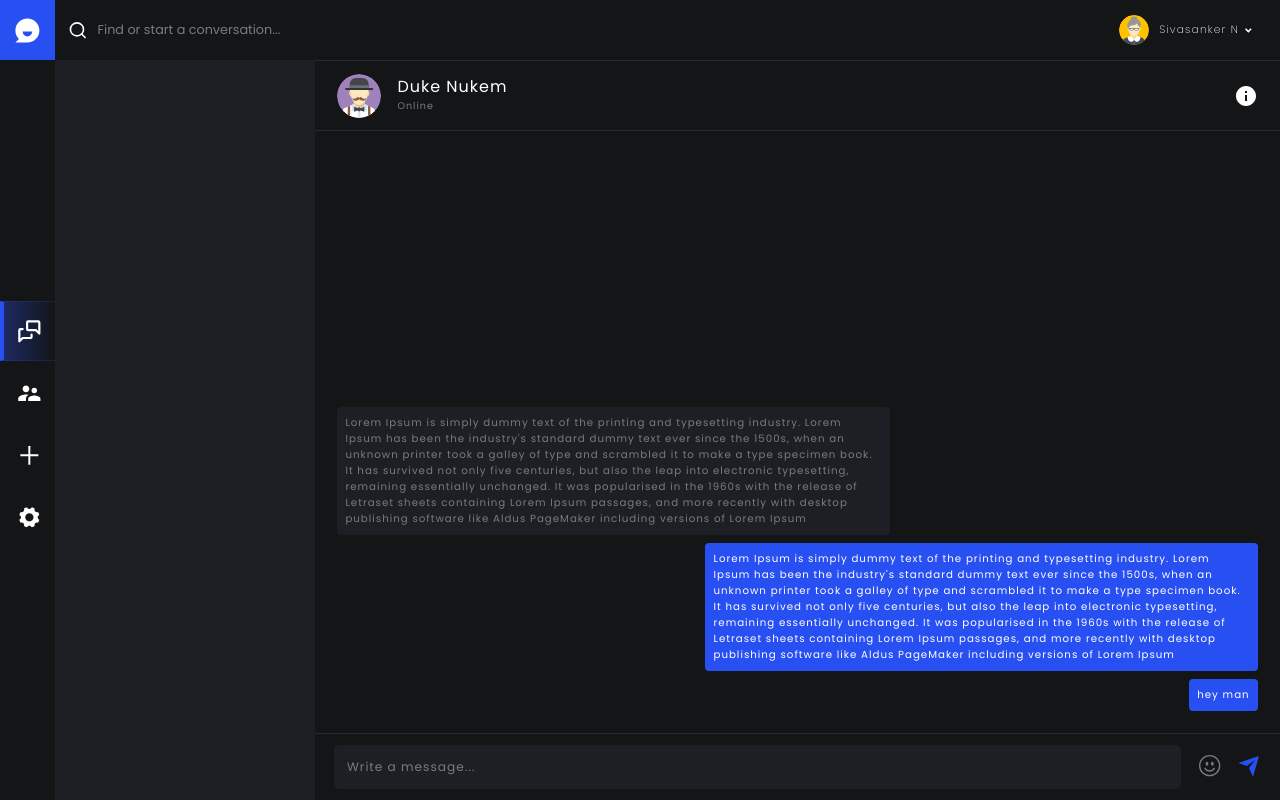
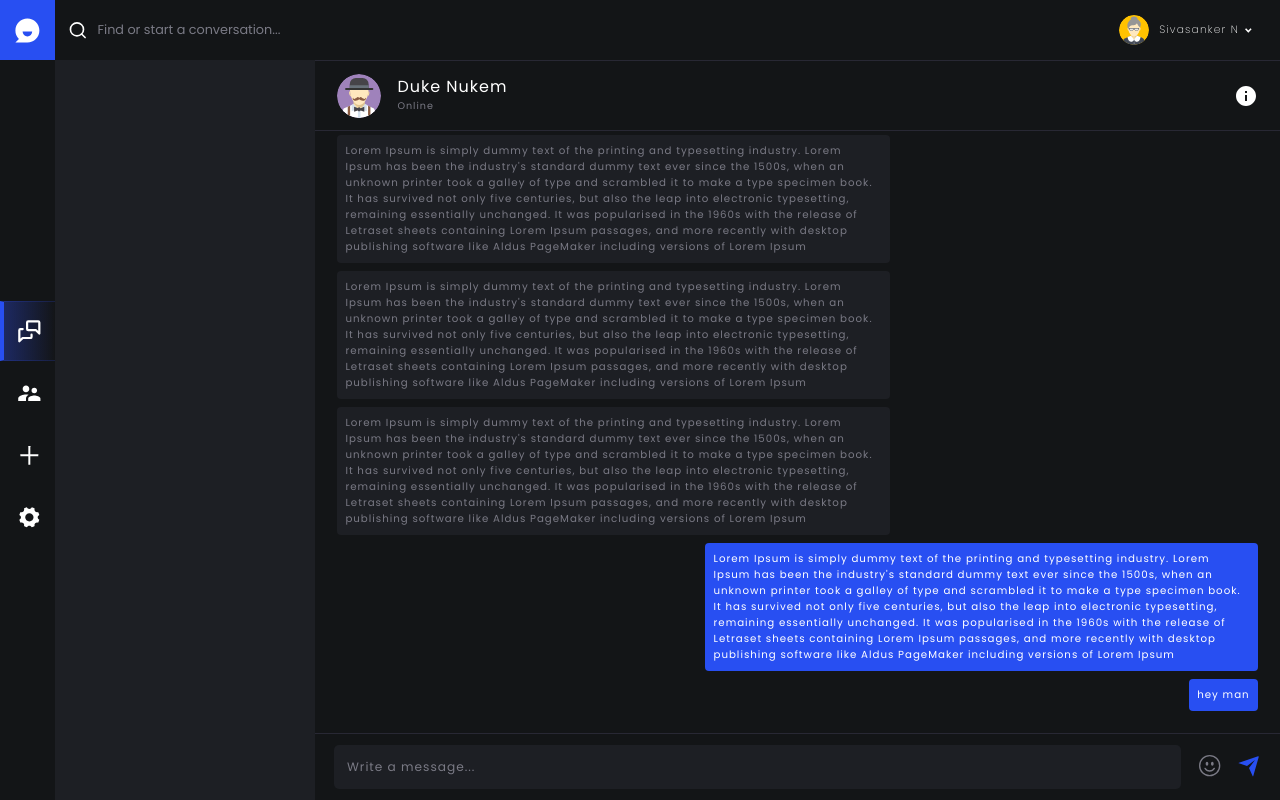
Before and after one commit to DevelopedBy-Siva/chat-with-me, a React (Create React App) app in the folder client/: page / in a window 1280 px wide. Built offline with nearby package versions, Linux system fonts and the light colour scheme.

Commit message:
Client Side: Implement a wrapper for the chat container

```diff
--- a/client/src/assets/dummy_values.js
+++ b/client/src/assets/dummy_values.js
@@ -13,6 +13,31 @@ const contacts = [
     message:
       "Lorem Ipsum is simply dummy text of the printing and typesetting industry. Lorem Ipsum has been the industry's standard dummy text ever since the 1500s, when an unknown printer took a galley of type and scrambled it to make a type specimen book. It has survived not only five centuries, but also the leap into electronic typesetting, remaining essentially unchanged. It was popularised in the 1960s with the release of Letraset sheets containing Lorem Ipsum passages, and more recently with desktop publishing software like Aldus PageMaker including versions of Lorem Ipsum",
   },
+  {
+    sender: "duke",
+    message:
+      "Lorem Ipsum is simply dummy text of the printing and typesetting industry. Lorem Ipsum has been the industry's standard dummy text ever since the 1500s, when an unknown printer took a galley of type and scrambled it to make a type specimen book. It has survived not only five centuries, but also the leap into electronic typesetting, remaining essentially unchanged. It was popularised in the 1960s with the release of Letraset sheets containing Lorem Ipsum passages, and more recently with desktop publishing software like Aldus PageMaker including versions of Lorem Ipsum",
+  },
+  {
+    sender: "duke",
+    message:
+      "Lorem Ipsum is simply dummy text of the printing and typesetting industry. Lorem Ipsum has been the industry's standard dummy text ever since the 1500s, when an unknown printer took a galley of type and scrambled it to make a type specimen book. It has survived not only five centuries, but also the leap into electronic typesetting, remaining essentially unchanged. It was popularised in the 1960s with the release of Letraset sheets containing Lorem Ipsum passages, and more recently with desktop publishing software like Aldus PageMaker including versions of Lorem Ipsum",
+  },
+  {
+    sender: "duke",
+    message:
+      "Lorem Ipsum is simply dummy text of the printing and typesetting industry. Lorem Ipsum has been the industry's standard dummy text ever since the 1500s, when an unknown printer took a galley of type and scrambled it to make a type specimen book. It has survived not only five centuries, but also the leap into electronic typesetting, remaining essentially unchanged. It was popularised in the 1960s with the release of Letraset sheets containing Lorem Ipsum passages, and more recently with desktop publishing software like Aldus PageMaker including versions of Lorem Ipsum",
+  },
+  {
+    sender: "siva",
+    message:
+      "Lorem Ipsum is simply dummy text of the printing and typesetting industry. Lorem Ipsum has been the industry's standard dummy text ever since the 1500s, when an unknown printer took a galley of type and scrambled it to make a type specimen book. It has survived not only five centuries, but also the leap into electronic typesetting, remaining essentially unchanged. It was popularised in the 1960s with the release of Letraset sheets containing Lorem Ipsum passages, and more recently with desktop publishing software like Aldus PageMaker including versions of Lorem Ipsum",
+  },
+  {
+    sender: "siva",
+    message:
+      "Lorem Ipsum is simply dummy text of the printing and typesetting industry. Lorem Ipsum has been the industry's standard dummy text ever since the 1500s, when an unknown printer took a galley of type and scrambled it to make a type specimen book. It has survived not only five centuries, but also the leap into electronic typesetting, remaining essentially unchanged. It was popularised in the 1960s with the release of Letraset sheets containing Lorem Ipsum passages, and more recently with desktop publishing software like Aldus PageMaker including versions of Lorem Ipsum",
+  },
 ];
 
 export { contacts };
--- a/client/src/components/Home/Content/ChatContainer.js
+++ b/client/src/components/Home/Content/ChatContainer.js
@@ -42,6 +42,7 @@ export default function ChatContainer() {
 
   return (
     <ContentWrapper>
+      <Container>
         <ChatBox>
           <ReceiverContainer>
             <Receiver>
@@ -87,16 +88,25 @@ export default function ChatContainer() {
             </SendBtn>
           </MessageOprs>
         </MessageInputContainer>
+      </Container>
     </ContentWrapper>
   );
 }
 
+const Container = styled.section`
+  flex: 1;
+  min-height: 0;
+  display: flex;
+  flex-direction: column;
+  background-color: ${(props) => props.theme.background.container};
+`;
+
 const ChatBox = styled.div`
   flex: 1;
+  min-height: 0;
   border-top: 1px solid ${(props) => props.theme.background.app};
   display: flex;
   flex-direction: column;
-  min-height: 0;
 `;
 
 const ReceiverContainer = styled.div`
@@ -167,8 +177,8 @@ const InfoIcon = styled(RiInformationFill)`
 const MessageContainer = styled.div`
   display: flex;
   flex: 1;
+  min-height: 0;
   position: relative;
-  padding: 1.4rem;
   font-size: 32%;
   display: flex;
   flex-direction: column;
@@ -176,10 +186,22 @@ const MessageContainer = styled.div`
 
 const MessageWrapper = styled.div`
   flex: 1;
-  width: 100%;
+  min-height: 0;
   overflow-y: auto;
   display: flex;
   flex-direction: column-reverse;
+  padding: 1.4rem;
+
+  ::-webkit-scrollbar {
+    width: 4px;
+  }
+  ::-webkit-scrollbar-track {
+    background: none;
+  }
+  ::-webkit-scrollbar-thumb {
+    background: ${(props) => props.theme.background.app};
+    border-radius: 5px;
+  }
 `;
 
 const MessageSender = styled.ul`
--- a/client/src/components/Home/Content/ContentWrapper.js
+++ b/client/src/components/Home/Content/ContentWrapper.js
@@ -22,9 +22,9 @@ export default function ContentWrapper({ children }) {
 const Container = styled.div`
   flex: 1;
   min-width: 0;
+  background: ${(props) => props.theme.background.container};
   display: flex;
   flex-direction: column;
-  background: ${(props) => props.theme.background.container};
 `;
 
 const Header = styled.header`
```
Lines whose indentation alone changed are shown as unchanged.
